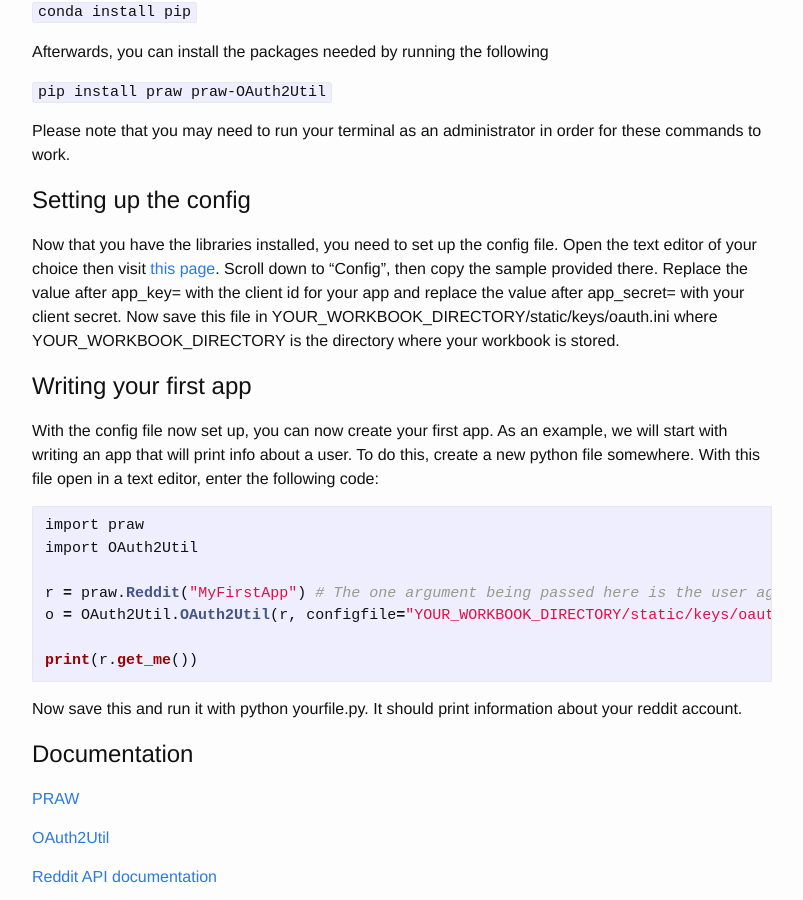
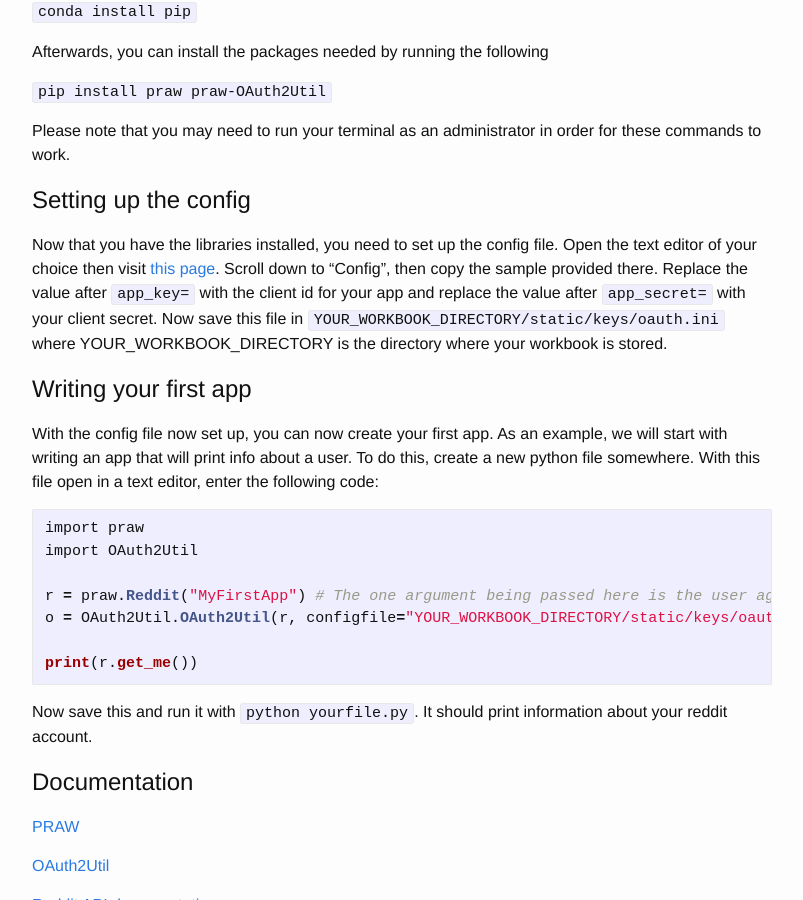
Before and after one commit to cs205uiuc/guidebook, a Jekyll site: the page built from _python/reddit-api.md, in a window 1280 px wide and 900 px high, scrolled down 3561 px. Shown: the whole window, without its empty margins (238-1041 px from the left). Built offline with Jekyll 4.4.1, drawn with Linux system fonts in a browser that asks for light colours.

Commit message:
Inline formatting

````diff
--- a/_python/reddit-api.md
+++ b/_python/reddit-api.md
@@ -57,8 +57,8 @@
 
 Now that you have the libraries installed, you need to set up the config file. Open the text editor
 of your choice then visit [this page](https://github.com/SmBe19/praw-OAuth2Util/blob/master/OAuth2Util/README.md).
-Scroll down to "Config", then copy the sample provided there. Replace the value after app_key= with the client id for
-your app and replace the value after app_secret= with your client secret. Now save this file in YOUR_WORKBOOK_DIRECTORY/static/keys/oauth.ini
+Scroll down to "Config", then copy the sample provided there. Replace the value after `app_key=` with the client id for
+your app and replace the value after `app_secret=` with your client secret. Now save this file in `YOUR_WORKBOOK_DIRECTORY/static/keys/oauth.ini`
 where YOUR_WORKBOOK_DIRECTORY is the directory where your workbook is stored.
 
 # Writing your first app
@@ -76,7 +76,7 @@
 print(r.get_me())
 ```
 
-Now save this and run it with python yourfile.py. It should print information about your reddit account.
+Now save this and run it with `python yourfile.py`. It should print information about your reddit account.
 
 # Documentation
 
````
